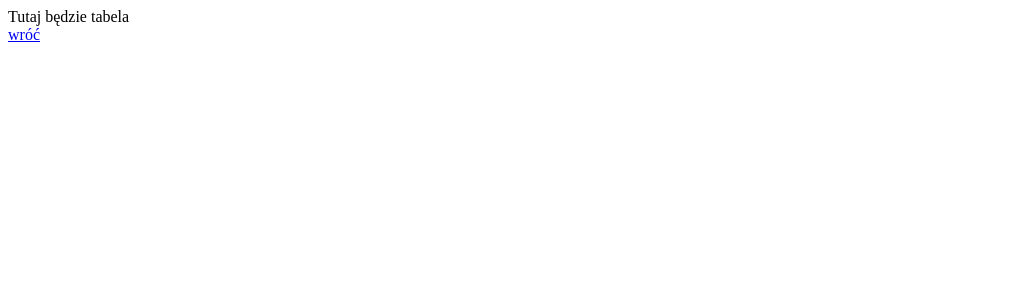
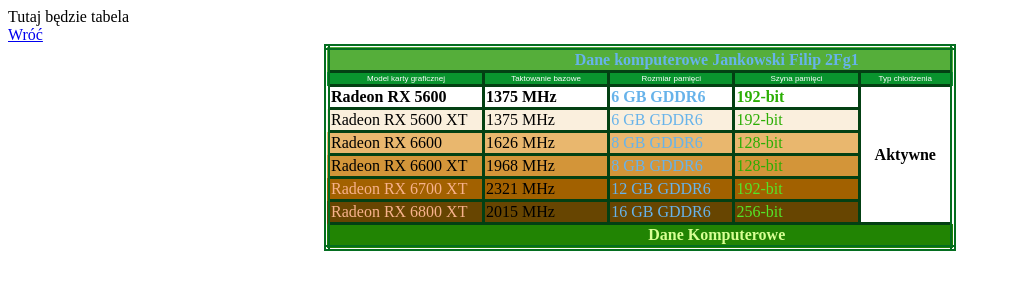
Before and after one commit to fijankowski/strona, a plain HTML site: page tabela_jankowski.html in a window 1280 px wide. Shown: the whole page, without its empty margins (0-1011 px from the left). Drawn offline with Linux system fonts and the light colour scheme.

Commit message:
Add files via upload

```diff
--- a/tabela_jankowski.html
+++ b/tabela_jankowski.html
@@ -7,7 +7,74 @@
 </head>
 <body>
     Tutaj będzie tabela </br>
-	<A HREF="index.html"> wróć </A> </br>
+    <A HREF="index.html"> Wróć </A> </br>
 
+<table style="border:6px double #046e20; border-collapse: collapse; width:50%; margin:auto;">
+
+    <thead>
+        <tr style="background-color: #55AE3A; color: #67B3EA;">
+            <th style="border:none; text-align:center; vertical-align:middle; width:15%;"></th>
+            <th colspan="4" style="border:none; text-align:center; vertical-align:middle;">Dane komputerowe Jankowski Filip 2Fg1</th>
+        </tr>
+    </thead>
+
+    <tbody>
+        <tr style="font-family: Arial; font-size: 8px; background-color:#09942e; color:white;">
+            <td style="border:3px solid #034013; text-align:center; vertical-align:middle; width:25%;">Model karty graficznej</td>
+            <td style="border:3px solid #034013; text-align:center; vertical-align:middle; width:20%;">Taktowanie bazowe</td>
+            <td style="border:3px solid #034013; text-align:center; vertical-align:middle; width:20%;">Rozmiar pamięci</td>
+            <td style="border:3px solid #034013; text-align:center; vertical-align:middle; width:20%;">Szyna pamięci</td>
+            <td style="border:3px solid #034013; text-align:center; vertical-align:middle; width:15%;">Typ chłodzenia</td>
+        </tr>
+
+        <tr style="font-weight: bold;">
+            <td style="border:3px solid #034013;">Radeon RX 5600</td>
+            <td style="border:3px solid #034013;">1375 MHz</td>
+            <td style="border:3px solid #034013; color: #67B3EA">6 GB GDDR6</td>
+            <td style="border:3px solid #034013; color: #2BAE04">192-bit</td>
+            <td style="border:3px solid #034013; text-align:center; vertical-align:middle;" rowspan="6">Aktywne</td>
+        </tr>
+
+        <tr style="background-color: #FAEFDD;">
+            <td style="border:3px solid #034013;">Radeon RX 5600 XT</td>
+            <td style="border:3px solid #034013;">1375 MHz</td>
+            <td style="border:3px solid #034013; color: #67B3EA">6 GB GDDR6</td>
+            <td style="border:3px solid #034013; color: #2BAE04">192-bit</td>
+        </tr>
+
+        <tr style="background-color: #E9B76E;">
+            <td style="border:3px solid #034013;">Radeon RX 6600</td>
+            <td style="border:3px solid #034013;">1626 MHz</td>
+            <td style="border:3px solid #034013; color: #67B3EA">8 GB GDDR6</td>
+            <td style="border:3px solid #034013; color: #2BAE04">128-bit</td>
+        </tr>
+
+        <tr style="background-color: #D39539;">
+            <td style="border:3px solid #034013;">Radeon RX 6600 XT</td>
+            <td style="border:3px solid #034013;">1968 MHz</td>
+            <td style="border:3px solid #034013; color: #67B3EA">8 GB GDDR6</td>
+            <td style="border:3px solid #034013; color: #2BAE04">128-bit</td>
+        </tr>
+
+        <tr style="background-color: #A26100;">
+            <td style="border:3px solid #034013; color: #F8B28C;">Radeon RX 6700 XT</td>
+            <td style="border:3px solid #034013;">2321 MHz</td>
+            <td style="border:3px solid #034013; color: #67B3EA">12 GB GDDR6</td>
+            <td style="border:3px solid #034013; color: #54E528">192-bit</td>
+        </tr>
+
+        <tr style="background-color: #674501;">
+            <td style="border:3px solid #034013; color: #F8B28C;">Radeon RX 6800 XT</td>
+            <td style="border:3px solid #034013;">2015 MHz</td>
+            <td style="border:3px solid #034013; color: #67B3EA">16 GB GDDR6</td>
+            <td style="border:3px solid #034013; color: #54E528">256-bit</td>
+        </tr>
+
+        <tr style="background-color: #218403; color: #D8FF94;">
+            <th style="border:none; text-align:center; vertical-align:middle;"></th>
+            <th colspan="4" style="border:none; text-align:center; vertical-align:middle;">Dane Komputerowe</th>
+        </tr>
+    </tbody>
+</table>
 </body>
 </html>
```
Also changed, not shown: poczta_jankowski.html (+1 -1 lines), blad_jankowski.png (added), index.html (line endings or trailing spaces), plik_jankowski.html (line endings or trailing spaces), poprawa_jankowski.png (added). Lines whose indentation alone changed are shown as unchanged.
